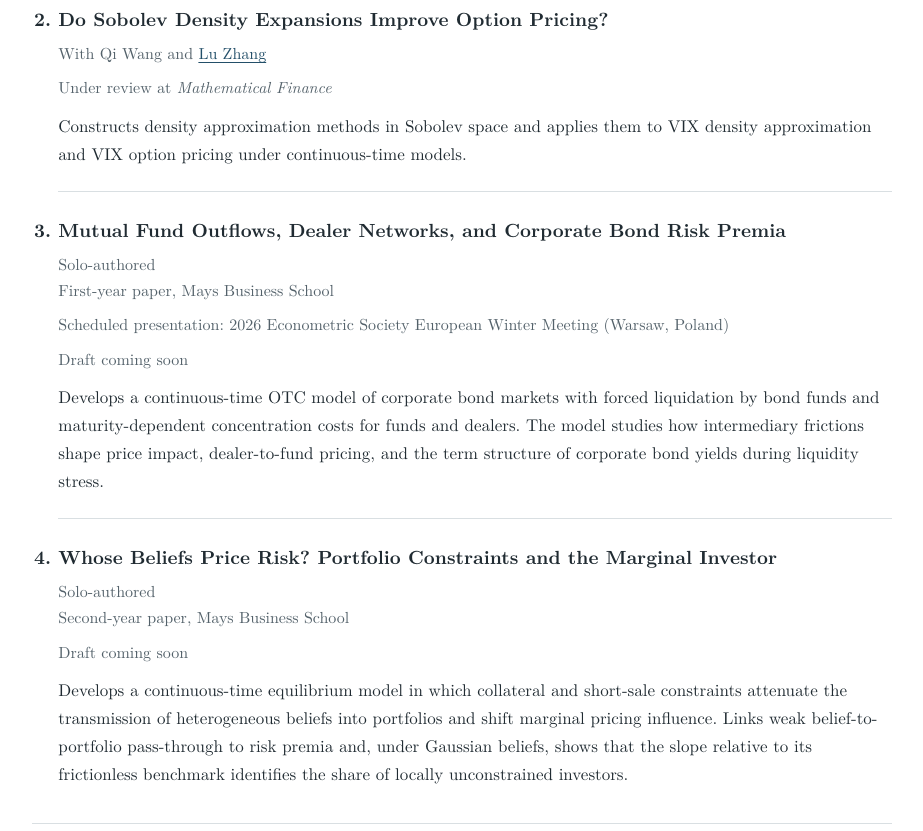
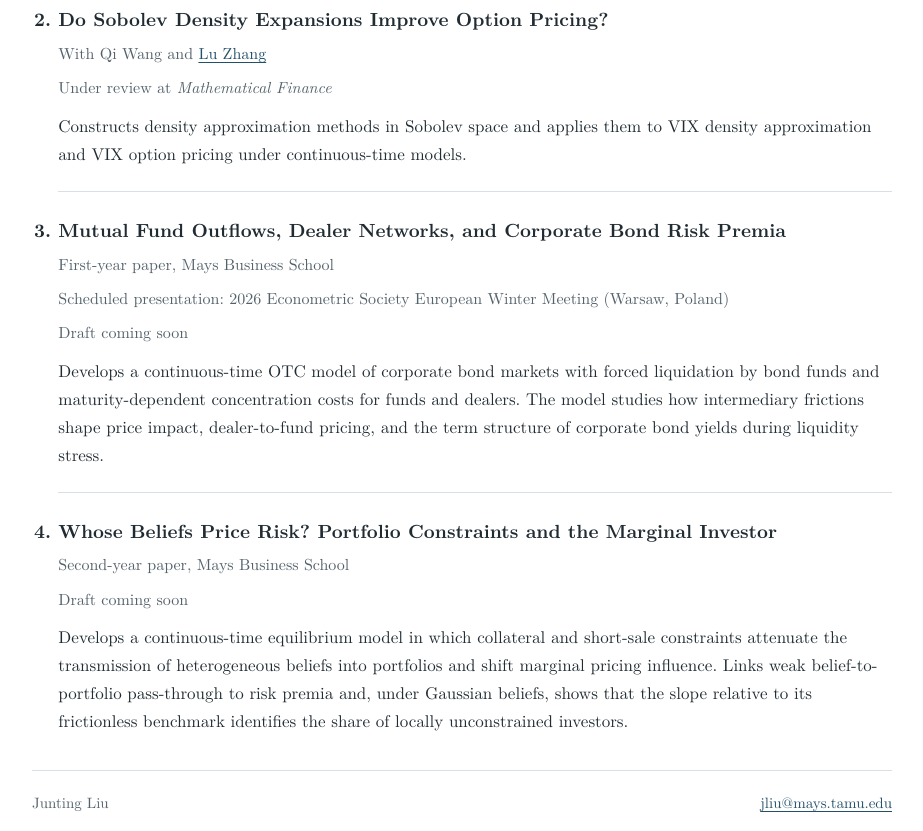
Before and after one commit to jtliu99/jtliu99.github.io, a plain HTML site: page research.html in a window 1280 px wide. Shown: the part 565-1396 px from the top of the page, without its empty margins (178-1101 px from the left). Drawn offline with Linux system fonts and the light colour scheme.

Commit message:
Remove solo-authored labels from research papers

```diff
--- a/research.html
+++ b/research.html
@@ -48,16 +48,14 @@
       </article></li>
       <li class="paper"><article>
         <h3>Mutual Fund Outflows, Dealer Networks, and Corporate Bond Risk Premia</h3>
-        <p class="byline">Solo-authored<br>
-          First-year paper, Mays Business School</p>
+        <p class="byline">First-year paper, Mays Business School</p>
         <p class="status">Scheduled presentation: 2026 Econometric Society European Winter Meeting (Warsaw, Poland)</p>
         <p class="status">Draft coming soon</p>
         <p class="abstract">Develops a continuous-time OTC model of corporate bond markets with forced liquidation by bond funds and maturity-dependent concentration costs for funds and dealers. The model studies how intermediary frictions shape price impact, dealer-to-fund pricing, and the term structure of corporate bond yields during liquidity stress.</p>
       </article></li>
       <li class="paper"><article>
         <h3>Whose Beliefs Price Risk? Portfolio Constraints and the Marginal Investor</h3>
-        <p class="byline">Solo-authored<br>
-          Second-year paper, Mays Business School</p>
+        <p class="byline">Second-year paper, Mays Business School</p>
         <p class="status">Draft coming soon</p>
         <p class="abstract">Develops a continuous-time equilibrium model in which collateral and short-sale constraints attenuate the transmission of heterogeneous beliefs into portfolios and shift marginal pricing influence. Links weak belief-to-portfolio pass-through to risk premia and, under Gaussian beliefs, shows that the slope relative to its frictionless benchmark identifies the share of locally unconstrained investors.</p>
       </article></li>
```
